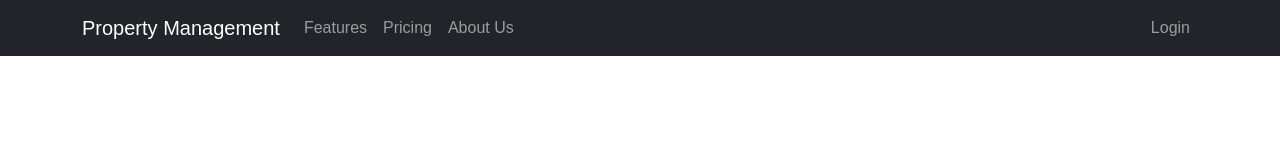
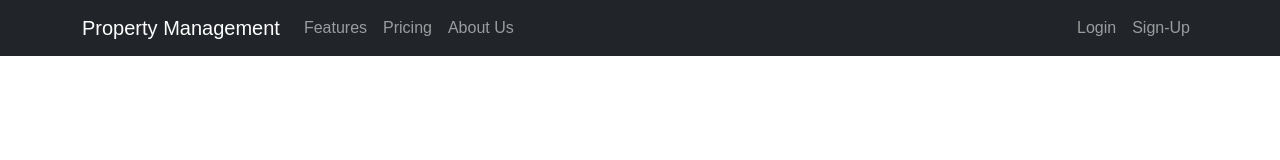
Before and after one commit to mungutiwilliam/Project_managemnet, a React (Create React App) app in the folder front/: page / in a window 1280 px wide. Shown: the top 160 px of the page. Built offline with nearby package versions, Linux system fonts and the light colour scheme; the HTML template or start-up script is replaced by a standard one.

Commit message:
Update Navmenu.js

```diff
--- a/front/src/Pages/Navbar/Navmenu.js
+++ b/front/src/Pages/Navbar/Navmenu.js
@@ -16,6 +16,7 @@ function Navmenu() {
     </Nav>
     <Nav>
       <Nav.Link href="#deets">Login</Nav.Link>
+      <Nav.Link href="#deets">Sign-Up</Nav.Link>
     </Nav>
   </Navbar.Collapse>
 </Container>
```
